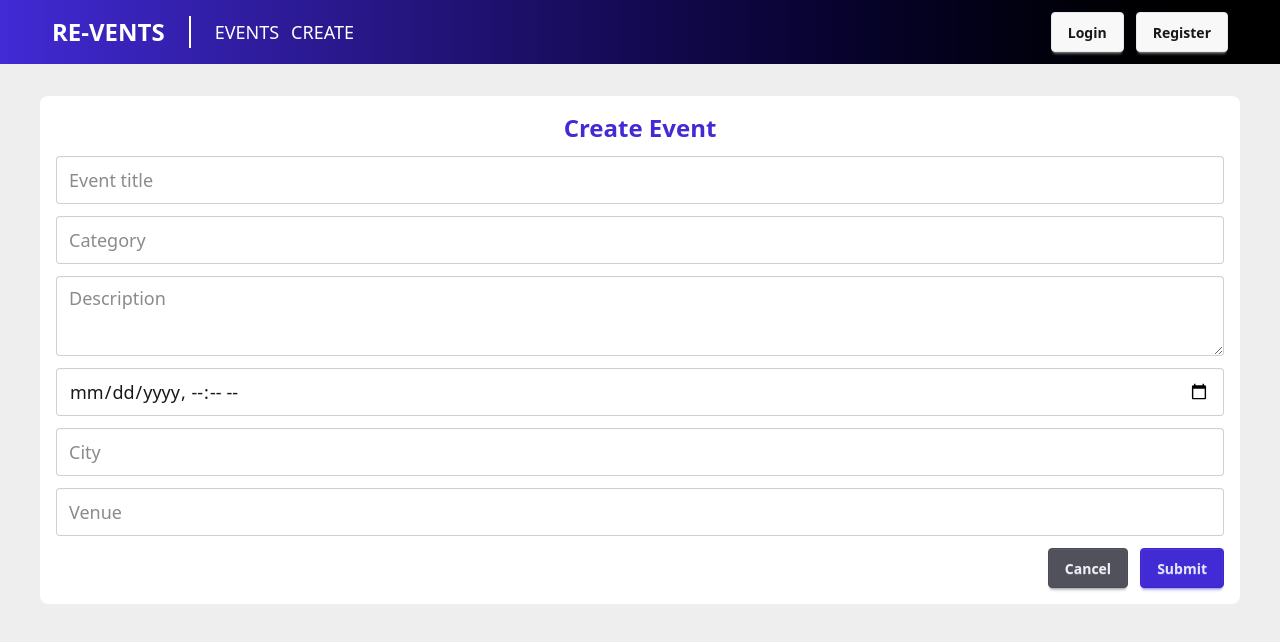
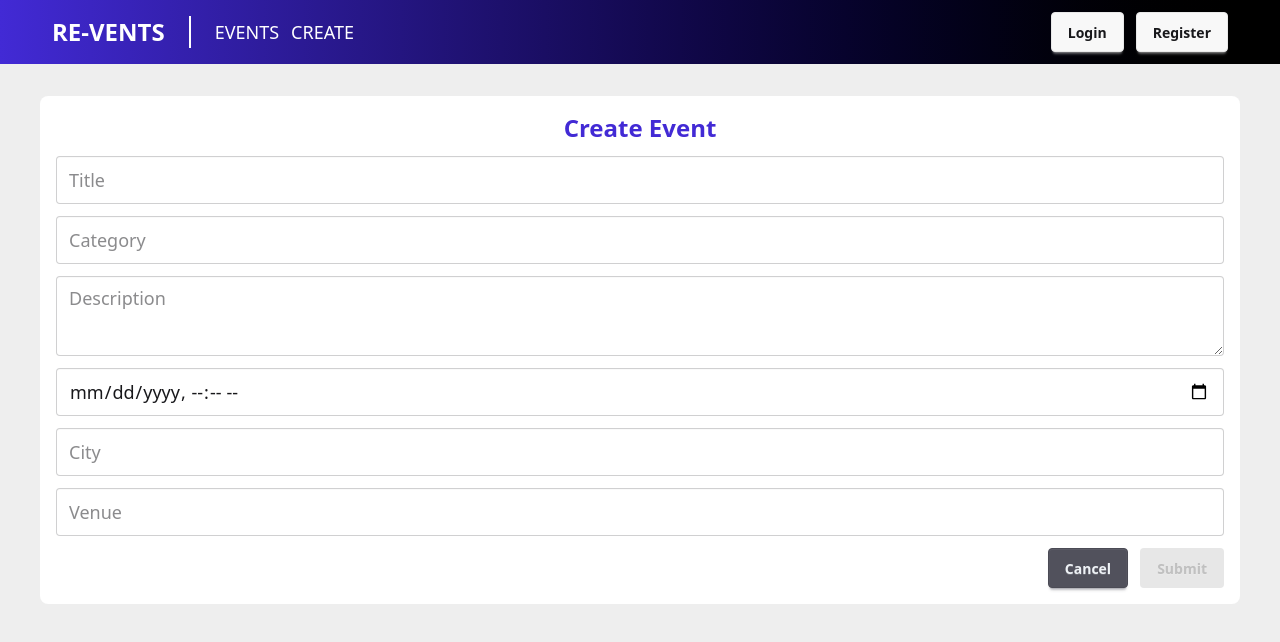
Before and after one commit to Ishan-Pradhan/Revents, a React (Vite) app: page /manage/1 in a window 1280 px wide. Shown: the top 642 px of the page. Built offline with nearby package versions, Linux system fonts and the light colour scheme.

Commit message:
feat: add UncontrolledInput component and integrate with EventForm for improved form handling

```diff
--- a/package.json
+++ b/package.json
@@ -11,14 +11,18 @@
   },
   "dependencies": {
     "@heroicons/react": "^2.2.0",
+    "@hookform/resolvers": "^5.2.1",
     "@reduxjs/toolkit": "^2.8.2",
     "@tailwindcss/vite": "^4.1.10",
+    "clsx": "^2.1.1",
     "motion": "^12.18.1",
     "react": "^19.1.0",
     "react-dom": "^19.1.0",
+    "react-hook-form": "^7.62.0",
     "react-redux": "^9.2.0",
     "react-router": "^7.7.1",
-    "tailwindcss": "^4.1.10"
+    "tailwindcss": "^4.1.10",
+    "zod": "^4.0.17"
   },
   "devDependencies": {
     "@eslint/js": "^9.25.0",
--- /dev/null
+++ b/src/app/shared/components/UncontrolledInput.tsx
@@ -0,0 +1,47 @@
+import clsx from "clsx";
+import type {
+  FieldErrors,
+  FieldValues,
+  Path,
+  RegisterOptions,
+  UseFormRegister,
+} from "react-hook-form";
+
+type Props<T extends FieldValues> = {
+  register: UseFormRegister<T>;
+  name: Path<T>;
+  errors: FieldErrors<T>;
+  options: RegisterOptions<T>;
+  type?: string;
+  label: string;
+};
+
+const UncontrolledInput = <T extends FieldValues>({
+  register,
+  name,
+  errors,
+  options,
+  type = "text",
+  label,
+}: Props<T>) => {
+  return (
+    <label className="floating-label text-left">
+      <span>{label}</span>
+      <input
+        {...register(name, options)}
+        type={type}
+        className={clsx("input input-lg w-full", {
+          "input-error": errors[name],
+        })}
+        placeholder={label}
+      />
+      {errors[name] && (
+        <div className="validator-hint text-error">
+          {errors[name]?.message as string}
+        </div>
+      )}
+    </label>
+  );
+};
+
+export default UncontrolledInput;
--- a/src/features/events/form/EventForm.tsx
+++ b/src/features/events/form/EventForm.tsx
@@ -3,43 +3,54 @@ import { users } from "../../../lib/data/sampleData";
 import { useAppDispatch, useAppSelector } from "../../../lib/stores/store";
 import type { AppEvent } from "../../../lib/types";
 import { createEvent, selectEvent, updateEvent } from "../eventSlice";
-import { useEffect, useRef } from "react";
+import { useEffect } from "react";
+import { useForm, type FieldValues } from "react-hook-form";
+import UncontrolledInput from "../../../app/shared/components/UncontrolledInput";
 
 const EventForm = () => {
   const navigate = useNavigate();
   const dispatch = useAppDispatch();
   const { id } = useParams<{ id: string }>();
   const selectedEvent = useAppSelector((state) => state.event.selectedEvent);
-  const formRef = useRef<HTMLFormElement>(null);
-  const initialValues = selectedEvent ?? {
+  const {
+    register,
+    handleSubmit,
+    reset,
+    formState: { errors, isValid },
+  } = useForm({
+    mode: "onTouched",
+    defaultValues: {
       title: "",
       category: "",
       description: "",
       date: "",
       city: "",
       venue: "",
-  };
+    },
+  });
 
   useEffect(() => {
     if (id) {
       dispatch(selectEvent(id));
+      if (selectedEvent) {
+        reset({
+          ...selectedEvent,
+          date: new Date(selectedEvent.date).toISOString().slice(0, 16),
+        });
+      }
     } else {
       dispatch(selectEvent(null));
-      formRef.current?.reset();
     }
-  }, [dispatch, id]);
+  }, [dispatch, id, reset, selectedEvent]);
 
-  const onSubmit = (formData: FormData) => {
-    const data = Object.fromEntries(formData.entries()) as unknown as AppEvent;
-
+  const onSubmit = (data: FieldValues) => {
     if (selectedEvent) {
       dispatch(updateEvent({ ...selectedEvent, ...data }));
       navigate(`/events/${selectedEvent.id}`);
       return;
     } else {
       const id = crypto.randomUUID();
-      dispatch(
-        createEvent({
+      const newEvent = {
         ...data,
         id: crypto.randomUUID(),
         hostUid: users[0].uid,
@@ -51,8 +62,8 @@ const EventForm = () => {
             isHost: true,
           },
         ],
-        })
-      );
+      };
+      dispatch(createEvent(newEvent as AppEvent));
       navigate(`/events/${id}`);
     }
   };
@@ -63,51 +74,41 @@ const EventForm = () => {
         {selectedEvent ? "Edit Event" : "Create Event"}
       </h3>
       <form
-        ref={formRef}
-        action={onSubmit}
+        onSubmit={handleSubmit(onSubmit)}
         className="flex flex-col gap-3 w-full"
       >
-        <input
-          defaultValue={initialValues.title}
+        <UncontrolledInput
+          register={register}
           name="title"
-          type="text"
-          className="input input-lg w-full "
-          placeholder="Event title"
+          errors={errors}
+          options={{ required: "Title is required" }}
+          label="Title"
         />
         <input
-          defaultValue={initialValues.category}
-          name="category"
+          {...register("category")}
           type="text"
           className="input input-lg w-full "
           placeholder="Category"
         />
         <textarea
-          defaultValue={initialValues.description}
-          name="description"
+          {...register("description")}
           className="textarea textarea-lg w-full "
           placeholder="Description"
         />
         <input
-          defaultValue={
-            initialValues.date
-              ? new Date(initialValues.date).toISOString().slice(0, 16)
-              : ""
-          }
-          name="date"
+          {...register("date")}
           type="datetime-local"
           className="input input-lg w-full "
           placeholder="Date"
         />
         <input
-          defaultValue={initialValues.city}
-          name="city"
+          {...register("city")}
           type="text"
           className="input input-lg w-full "
           placeholder="City"
         />
         <input
-          defaultValue={initialValues.venue}
-          name="venue"
+          {...register("venue")}
           type="text"
           className="input input-lg w-full "
           placeholder="Venue"
@@ -116,7 +117,7 @@ const EventForm = () => {
           <button onClick={() => navigate(-1)} className="btn btn-neutral">
             Cancel
           </button>
-          <button type="submit" className="btn btn-primary">
+          <button disabled={!isValid} type="submit" className="btn btn-primary">
             Submit
           </button>
         </div>
```
Also changed, not shown: 1 other file (tests, documents, lock files or other folders). Lines whose indentation alone changed are shown as unchanged.
